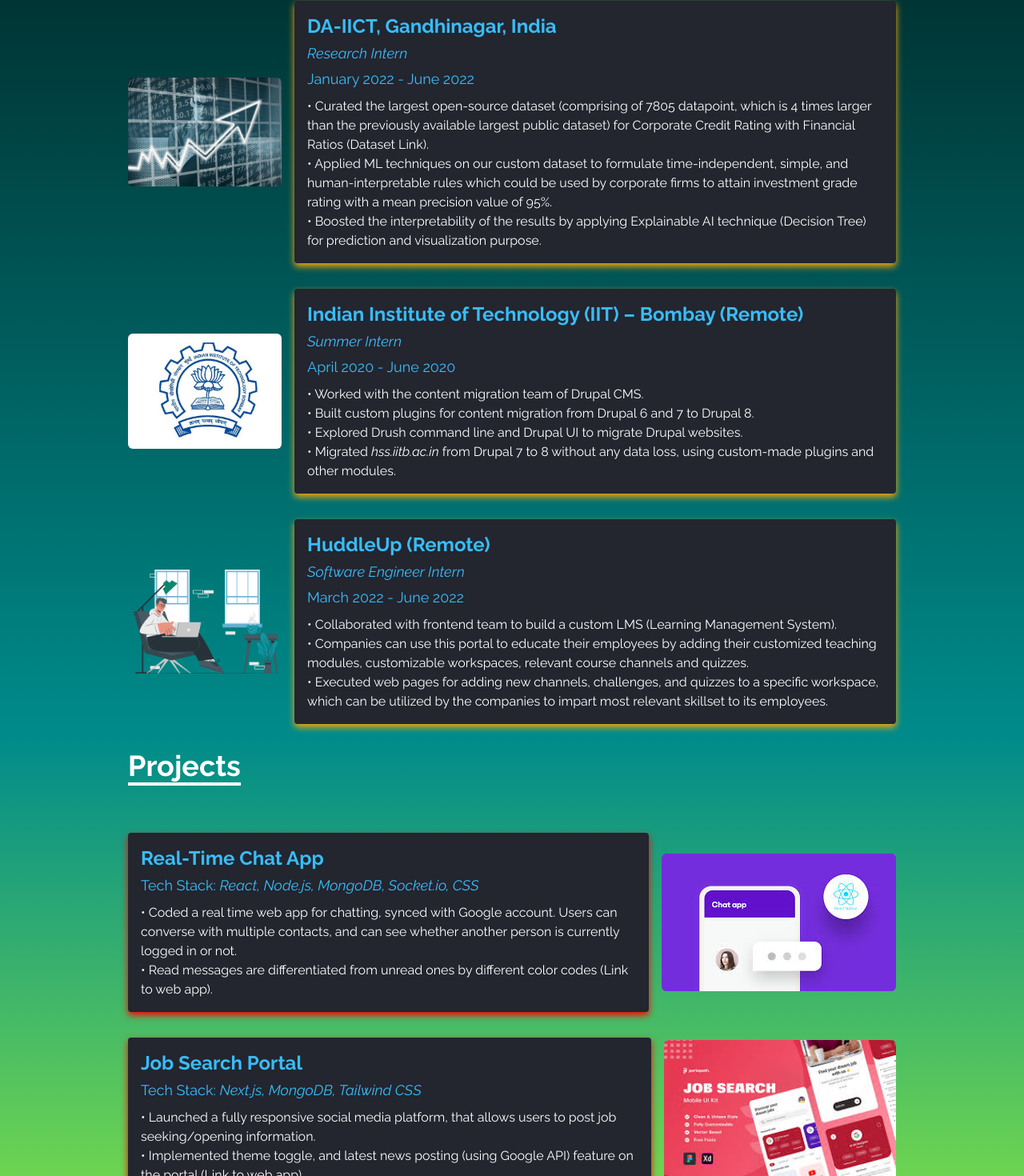
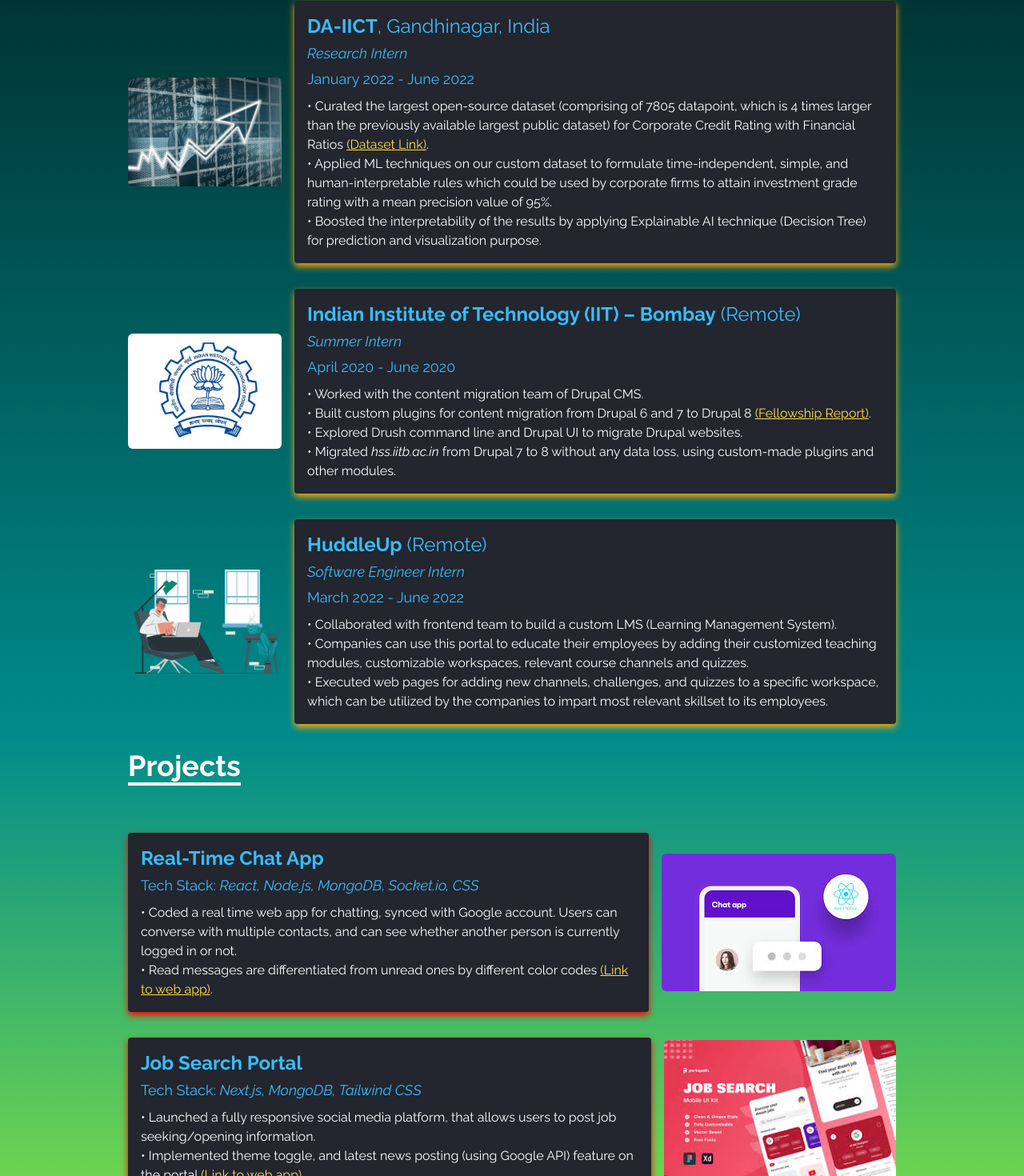
Before and after one commit to Dhruvilbhatt/Dhruvil-Bhatt-Portfolio-Website, a React (Create React App) app: page / in a window 1280 px wide. Shown: the part 1631-3101 px from the top of the page at 80% size. Built offline with nearby package versions, Linux system fonts and the light colour scheme; the HTML template or start-up script is replaced by a standard one.

Commit message:
latest commit

```diff
--- a/src/components/CustomPF.jsx
+++ b/src/components/CustomPF.jsx
@@ -57,12 +57,17 @@
                 />
                 <div style={customStyle} className="p-4 flex flex-col space-y-2">
                     <div className='flex flex-col space-y-1 text-sky-400'>
-                        <h1 className='font-bold text-2xl text-bold'>DA-IICT, Gandhinagar, India</h1>
+                        <h1 className='text-2xl'><span className='font-bold '>DA-IICT</span>, Gandhinagar, India</h1>
                         <h1 className='text-lg italic'>Research Intern</h1>
                         <h1 className='text-lg'>January 2022 - June 2022</h1>
                     </div>
                     <div>
-                        <h1>• Curated the largest open-source dataset (comprising of 7805 datapoint, which is 4 times larger than the previously available largest public dataset) for Corporate Credit Rating with Financial Ratios (Dataset Link).</h1>
+                        <h1>• Curated the largest open-source dataset (comprising of 7805 datapoint, which is 4 times larger than the previously available largest public dataset) for Corporate Credit Rating with Financial Ratios <a
+                            href="https://www.kaggle.com/datasets/kirtandelwadia/corporate-credit-rating-with-financial-ratios"
+                            className="text-yellow-300 duration-[200ms] underline"
+                            target="_blank"
+                            rel="noreferrer"
+                        >(Dataset Link)</a>.</h1>
                         <h1>• Applied ML techniques on our custom dataset to formulate time-independent, simple, and human-interpretable rules which could be used by corporate firms to attain investment grade rating with a mean precision value of 95%.</h1>
                         <h1>• Boosted the interpretability of the results by applying Explainable AI technique (Decision Tree) for prediction and visualization purpose.</h1>
                     </div>
@@ -76,13 +81,18 @@
                 />
                 <div style={customStyle} className="p-4 flex flex-col space-y-2">
                     <div className='flex flex-col space-y-1 text-sky-400'>
-                        <h1 className='font-bold text-2xl text-bold'>Indian Institute of Technology (IIT) – Bombay (Remote)</h1>
+                        <h1 className='text-2xl'><span className='font-bold'>Indian Institute of Technology (IIT) – Bombay</span> (Remote)</h1>
                         <h1 className='text-lg italic'>Summer Intern</h1>
                         <h1 className='text-lg'>April 2020 - June 2020</h1>
                     </div>
                     <div>
                         <h1>• Worked with the content migration team of Drupal CMS.</h1>
-                        <h1>• Built custom plugins for content migration from Drupal 6 and 7 to Drupal 8.</h1>
+                        <h1>• Built custom plugins for content migration from Drupal 6 and 7 to Drupal 8 <a
+                            href="https://static.fossee.in/fossee/fellowship2020/Fellowship-Reports/Web-Development/Web-Development-DhruvilBhatt-FSF-2020.pdf"
+                            className="text-yellow-300 duration-[200ms] underline"
+                            target="_blank"
+                            rel="noreferrer"
+                        >(Fellowship Report)</a>.</h1>
                         <h1>• Explored Drush command line and Drupal UI to migrate Drupal websites.</h1>
                         <h1>• Migrated <span className='italic'>hss.iitb.ac.in</span> from Drupal 7 to 8 without any data loss, using custom-made plugins and other modules.</h1>
                     </div>
@@ -96,7 +106,7 @@
                 />
                 <div style={customStyle} className="p-4 flex flex-col space-y-2">
                     <div className='flex flex-col space-y-1 text-sky-400'>
-                        <h1 className='font-bold text-2xl text-bold'>HuddleUp (Remote)</h1>
+                        <h1 className='text-2xl'><span className='font-bold'>HuddleUp</span> (Remote)</h1>
                         <h1 className='text-lg italic'>Software Engineer Intern</h1>
                         <h1 className='text-lg'>March 2022 - June 2022</h1>
                     </div>
--- a/src/components/Projects.jsx
+++ b/src/components/Projects.jsx
@@ -34,7 +34,12 @@
                     </div>
                     <div>
                         <h1>• Coded a real time web app for chatting, synced with Google account. Users can converse with multiple contacts, and can see whether another person is currently logged in or not.</h1>
-                        <h1>• Read messages are differentiated from unread ones by different color codes (Link to web app).</h1>
+                        <h1>• Read messages are differentiated from unread ones by different color codes <a
+                            href="https://whatsapp-clone-client-mern.herokuapp.com"
+                            className="text-yellow-300 duration-[200ms] underline"
+                            target="_blank"
+                            rel="noreferrer"
+                        >(Link to web app)</a>.</h1>
                     </div>
                 </div>
                 <img
@@ -51,7 +56,12 @@
                     </div>
                     <div>
                         <h1>• Launched a fully responsive social media platform, that allows users to post job seeking/opening information.</h1>
-                        <h1>• Implemented theme toggle, and latest news posting (using Google API) feature on the portal (Link to web app).</h1>
+                        <h1>• Implemented theme toggle, and latest news posting (using Google API) feature on the portal <a
+                            href="https://job-search-website.vercel.app/home"
+                            className="text-yellow-300 duration-[200ms] underline"
+                            target="_blank"
+                            rel="noreferrer"
+                        >(Link to web app)</a>.</h1>
                     </div>
                 </div>
                 <img
```
